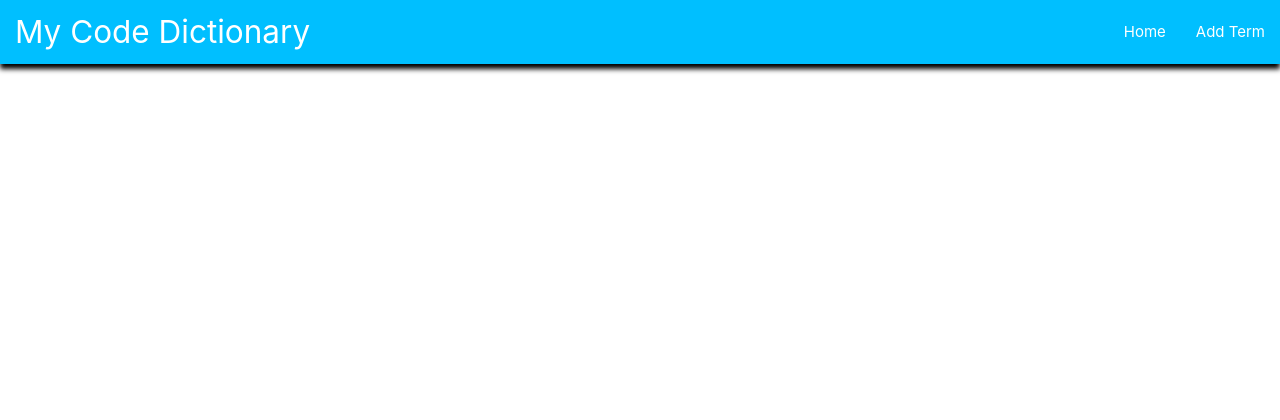
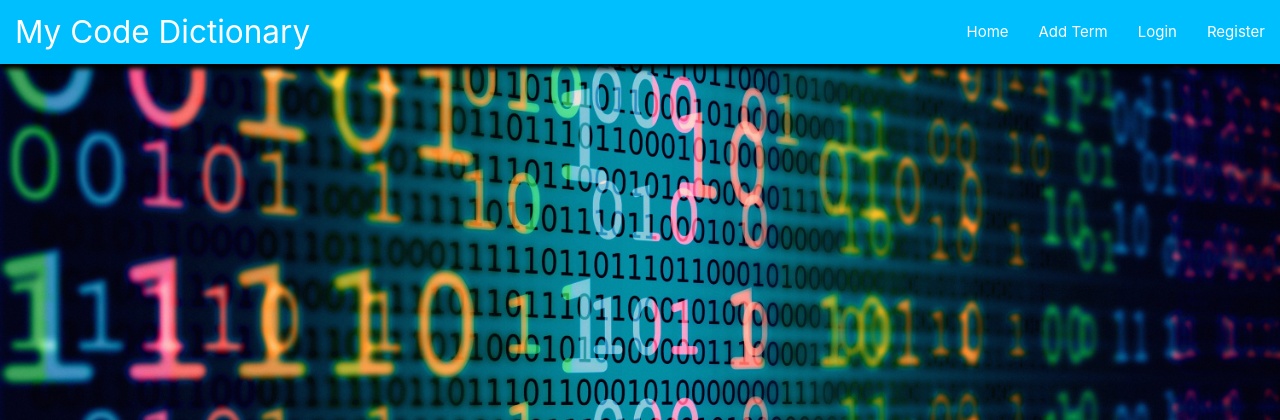
Before and after one commit to LaDawson/CodeDictionary, a Flask app: page / in a window 1280 px wide. Shown: the top 420 px of the page. Run offline with Flask 2, Linux system fonts and the light colour scheme; data that the repository does not hold is empty; some libraries are stand-ins or nearby versions.

Commit message:
Added a small list of terms to the homepage and a login page

```diff
--- a/app.py
+++ b/app.py
@@ -20,8 +20,10 @@ mongo = PyMongo(app)
 @app.route('/')
 @app.route('/all_categories')
 def all_categories():
+    terms = mongo.db.terms.find()
     return render_template("home.html",
-                           categories=mongo.db.categories.find())
+                           categories=mongo.db.categories.find(),
+                           term=terms,)
 
 
 @app.route('/get_category/<category_id>')
@@ -30,9 +32,15 @@ def get_category(category_id):
     all_categories = mongo.db.categories.find()
     the_terms = mongo.db.terms.find()
     return render_template('category.html',
-                           categories=all_categories,
-                           cat=the_cat,
-                           term=the_terms)
+                            categories=all_categories,
+                            cat=the_cat,
+                            term=the_terms)
+
+
+
+    """ THIS IS THE ROUTE FOR RENDERING THE ADD
+        DEFINITION PAGE AND ALSO THE ROUTE TO INSERT
+        THE DEFINITION TO THE DATABASE """
 
 
 @app.route('/add_definition')
@@ -63,7 +71,8 @@ def register():
                 hashed_password = bcrypt.hashpw(request.form['password'].encode('utf-8'), bcrypt.gensalt())
                 users.insert({'user_name': request.form['username'],
                               'user_password': hashed_password,
-                              'user_email': request.form['email']})
+                              'user_email': request.form['email'],
+                              'admin': 'no'})
                 session['username'] = request.form['username']
                 return redirect(url_for('all_categories'))
             return 'Passwords do not match'
--- a/static/css/style.css
+++ b/static/css/style.css
@@ -15,7 +15,8 @@ nav {
     box-shadow: 0px 5px 5px black;
 }
 
-/* DEFINITION CARD STYLE */
+
+/* HOME PAGE STYLE */
 
 .row .col {
     width: 80%;
@@ -32,6 +33,18 @@ nav {
 }
 
 .home-content{
-    float: left;
     width: 50%;
+    margin-left: 25%;
+    margin-right: 25%;
+    margin-top: 50px;
 }
+
+.background-image{
+    width: 100vw;
+    background: url("static/images/background.jpg") fixed;
+    background-position: bottom;
+    background-repeat: no-repeat;
+    background-size: cover;
+    margin: 0;
+    padding: 0;
+}
--- a/templates/base.html
+++ b/templates/base.html
@@ -15,7 +15,7 @@
     <title>My Code Dictionary</title>
 </head>
 
-  <body>
+  <body class="background-image">
 
     <!-- NAV ELEMENT FROM MATERIALIZE -->
     <header>
@@ -25,6 +25,9 @@
       <ul class="right hide-on-med-and-down">
         <li><a href="{{url_for('all_categories')}}">Home</a></li>
         <li><a href="{{url_for('login_page')}}">Add Term</a></li>
+        <li><a href="{{url_for('login_page')}}">Login</a></li>
+        <li><a href="{{url_for('register')}}">Register</a></li>
+
       </ul>
             </div>
         </nav>
--- a/templates/home.html
+++ b/templates/home.html
@@ -17,4 +17,24 @@
     {% endfor %}
   </div>
 </div>
+
+<div class="col s9 home-content">
+  <div class="row">
+{% for t in term[:4] %}
+    <div class="row">
+    <div class="col">
+      <div class="card">
+        <div class="card-content white-text">
+          <span class="card-title"><strong>{{t.term_name}}</strong> - {{t.category_name}}</span>
+          <br>
+          <p><strong>Definition:</strong> {{t.definition}}<hr><strong>Example:</strong> {{t.term_use}}</p>
+        </div>
+      </div>
+    </div>
+  </div>
+  {%endfor%}
+  </div>
+</div>
+
+
 {% endblock %}
```
Also changed, not shown: templates/adddefinition.html (+9 -6 lines), static/images/background.jpg (added), templates/addcategory.html (added).
